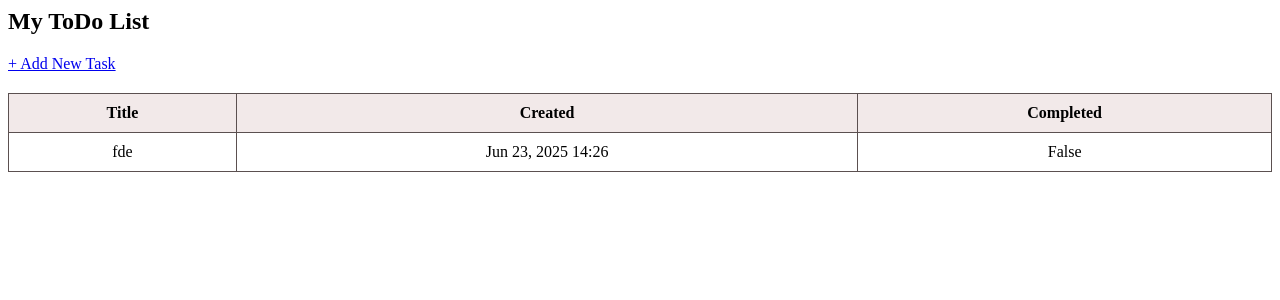
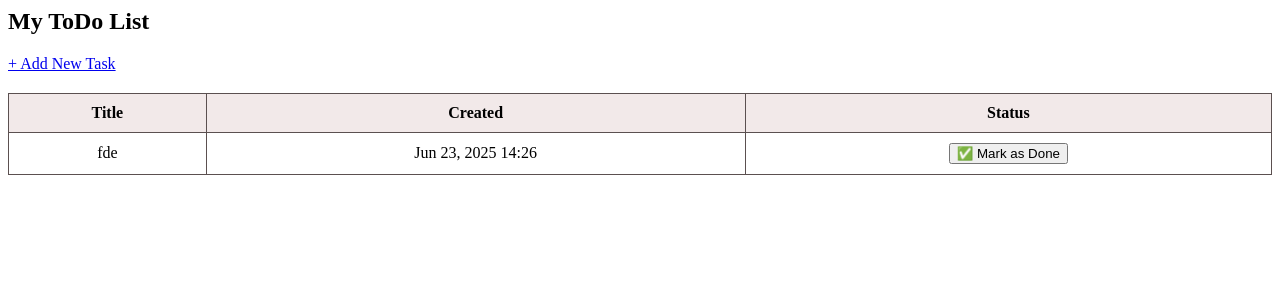
Before and after one commit to j-harishankar/TaskMate, a Django app: page / in a window 1280 px wide. Shown: the top 300 px of the page. Run offline with Django 5.2, Linux system fonts and the light colour scheme; data comes from the database, SQL or seed files in the repository; both versions use the stored data as it was after the commit.

Commit message:
prototype completed

```diff
--- a/todoproject/todo/templates/todo/task_list.html
+++ b/todoproject/todo/templates/todo/task_list.html
@@ -25,7 +25,7 @@
         <tr>
             <th>Title</th>
             <th>Created</th>
-            <th>Completed</th>
+            <th>Status</th>
         </tr>
     </thead>
     <tbody>
@@ -33,7 +33,16 @@
             <tr class="{% if task.completed %}completed{% endif %}">
                 <td>{{ task.title }}</td>
                 <td>{{ task.created_at|date:"M d, Y H:i" }}</td>
-                <td>{{ task.completed }}</td>
+                <td>
+                     <a href="{% url 'complete' task.id %}">
+                    {% if not task.completed %}
+                        <button>✅ Mark as Done</button>
+                    {% else %}
+                       <button>↩️ Undo</button>
+                    {% endif %}
+                    </a>
+
+                </td>
             </tr>
         {% empty %}
             <tr>
--- a/todoproject/todo/urls.py
+++ b/todoproject/todo/urls.py
@@ -2,5 +2,6 @@ from django.urls import path
 from . import views
 urlpatterns =[
 path('', views.task_list, name='list'),
-path('create/', views.create_task, name='create')
+path('create/', views.create_task, name='create'),
+path('complete/<int:task_id>',views.complete,name='complete')
 ]
--- a/todoproject/todo/views.py
+++ b/todoproject/todo/views.py
@@ -16,3 +16,9 @@ def create_task(request):
     else:
         form = TaskForm()
     return render(request, 'todo/create.html', {'form': form})
+
+def complete(request,task_id):
+    instance = Task.objects.get(id =task_id)
+    instance.completed = not instance.completed
+    instance.save()
+    return redirect('list')
```
Also changed, not shown: todoproject/db.sqlite3.
